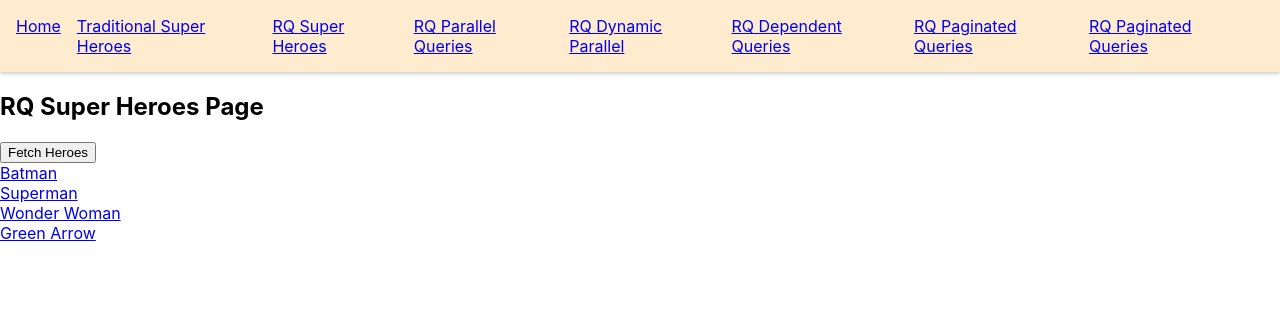
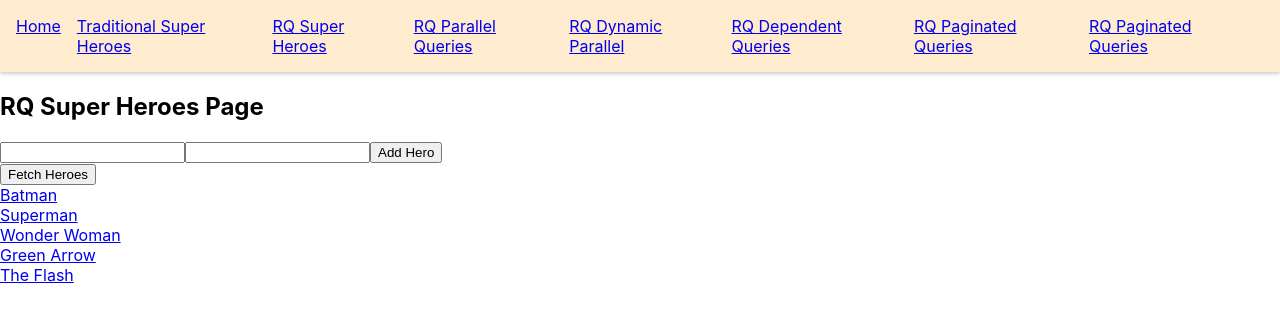
Before and after one commit to Gapotchenko-Yakov/react-query-demo, a React (Create React App) app: page /rq-super-heroes in a window 1280 px wide. Shown: the top 322 px of the page. Built offline with nearby package versions, Linux system fonts and the light colour scheme; data requests are answered from the project's data file.

Commit message:
addSuperHero mutation

```diff
--- a/db.json
+++ b/db.json
@@ -1,37 +1,42 @@
 {
   "superheroes": [
     {
-      "id": 1,
+      "id": "1",
       "name": "Batman",
       "alterEgo": "Bruce Wayne"
     },
     {
-      "id": 2,
+      "id": "2",
       "name": "Superman",
       "alterEgo": "Clark Kent"
     },
     {
-      "id": 3,
+      "id": "3",
       "name": "Wonder Woman",
       "alterEgo": "Princess Diana"
     },
     {
-      "id": 4,
+      "id": "4",
       "name": "Green Arrow",
       "alterEgo": "Oliver Queen"
+    },
+    {
+      "id": "5",
+      "name": "The Flash",
+      "alterEgo": "Barry Allen"
     }
   ],
   "friends": [
     {
-      "id": 1,
+      "id": "1",
       "name": "Chandler Bing"
     },
     {
-      "id": 2,
+      "id": "2",
       "name": "Joey Tribbiani"
     },
     {
-      "id": 3,
+      "id": "3",
       "name": "Rachel Green"
     }
   ],
@@ -49,35 +54,35 @@
   ],
   "colors": [
     {
-      "id": 1,
+      "id": "1",
       "label": "red"
     },
     {
-      "id": 2,
+      "id": "2",
       "label": "blue"
     },
     {
-      "id": 3,
+      "id": "3",
       "label": "green"
     },
     {
-      "id": 4,
+      "id": "4",
       "label": "yellow"
     },
     {
-      "id": 5,
+      "id": "5",
       "label": "black"
     },
     {
-      "id": 6,
+      "id": "6",
       "label": "white"
     },
     {
-      "id": 7,
+      "id": "7",
       "label": "orange"
     },
     {
-      "id": 8,
+      "id": "8",
       "label": "purple"
     }
   ]
--- a/src/components/RQSuperHeroes.page.js
+++ b/src/components/RQSuperHeroes.page.js
@@ -1,10 +1,16 @@
 import axios from "axios";
 import React, { useState } from "react";
 import { useQuery } from "react-query";
-import useSuperHeroesData from "../hooks/useSuperHeroesData";
+import {
+  useSuperHeroesData,
+  useAddSuperHeroData,
+} from "../hooks/useSuperHeroesData";
 import { Link } from "react-router-dom";
 
 const RQSuperHeroesPage = () => {
+  const [name, setName] = useState("");
+  const [alterEgo, setAlterEgo] = useState("");
+
   const onSuccess = (data) => {
     console.log("Perform side effect after data fetching", data);
   };
@@ -16,8 +22,13 @@
   const { isLoading, data, error, isError, isFetching, refetch } =
     useSuperHeroesData({ onSuccess, onError });
 
-  console.log("🚀 ~ RQSuperHeroesPage ~ isFetching:", isFetching);
-  console.log("🚀 ~ RQSuperHeroesPage ~ isLoading:", isLoading);
+  const { mutate: addHero } = useAddSuperHeroData();
+
+  const handleAddHeroClick = () => {
+    console.log({ name, alterEgo });
+    const hero = { name, alterEgo, id: data.data.length + 1 };
+    addHero(hero);
+  };
 
   if (isLoading) {
     return <h2>Loading...</h2>;
@@ -30,6 +41,19 @@
   return (
     <>
       <h2>RQ Super Heroes Page</h2>
+      <div>
+        <input
+          type="text"
+          value={name}
+          onChange={(e) => setName(e.target.value)}
+        />
+        <input
+          type="text"
+          value={alterEgo}
+          onChange={(e) => setAlterEgo(e.target.value)}
+        />
+        <button onClick={handleAddHeroClick}>Add Hero</button>
+      </div>
       <button onClick={refetch}>Fetch Heroes</button>
       {data.data.map((hero) => (
         <div key={hero.id}>
--- a/src/hooks/useSuperHeroesData.js
+++ b/src/hooks/useSuperHeroesData.js
@@ -1,14 +1,19 @@
 import axios from "axios";
-import { useQuery } from "react-query";
+import { useMutation, useQuery } from "react-query";
 
 const fetchSuperHeroes = () => {
   return axios.get("http://localhost:4000/superheroes");
 };
 
-const useSuperHeroesData = ({ onSuccess, onError }) => {
+const addSuperHero = (hero) => {
+  return axios.post("http://localhost:4000/superheroes", hero);
+};
+
+export const useSuperHeroesData = ({ onSuccess, onError }) => {
   return useQuery("super-heroes", fetchSuperHeroes, {
     onSuccess,
     onError,
+    // refetchOnWindowFocus: true,
     // select: (data) =>
     //   data.data
     //     .map((hero) => hero.name)
@@ -16,4 +21,6 @@
   });
 };
 
-export default useSuperHeroesData;
+export const useAddSuperHeroData = () => {
+  return useMutation(addSuperHero);
+};
```
